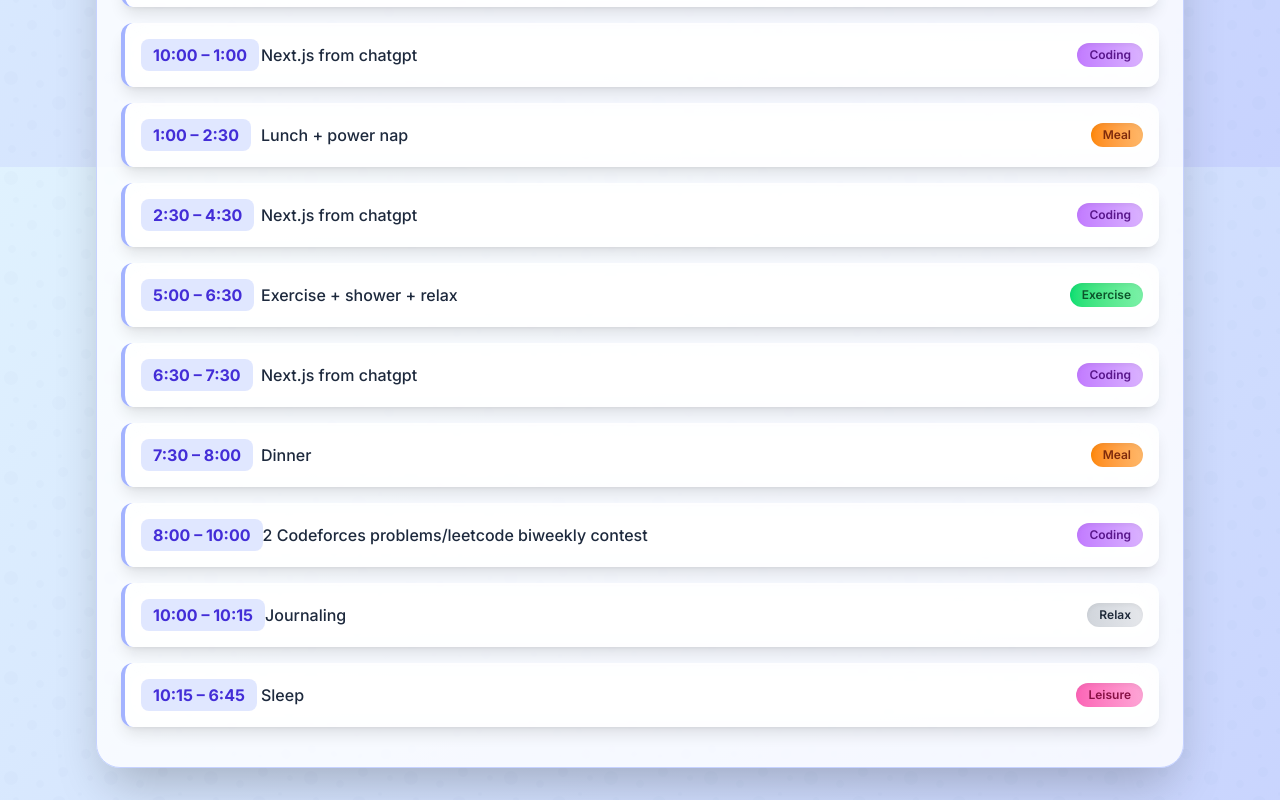
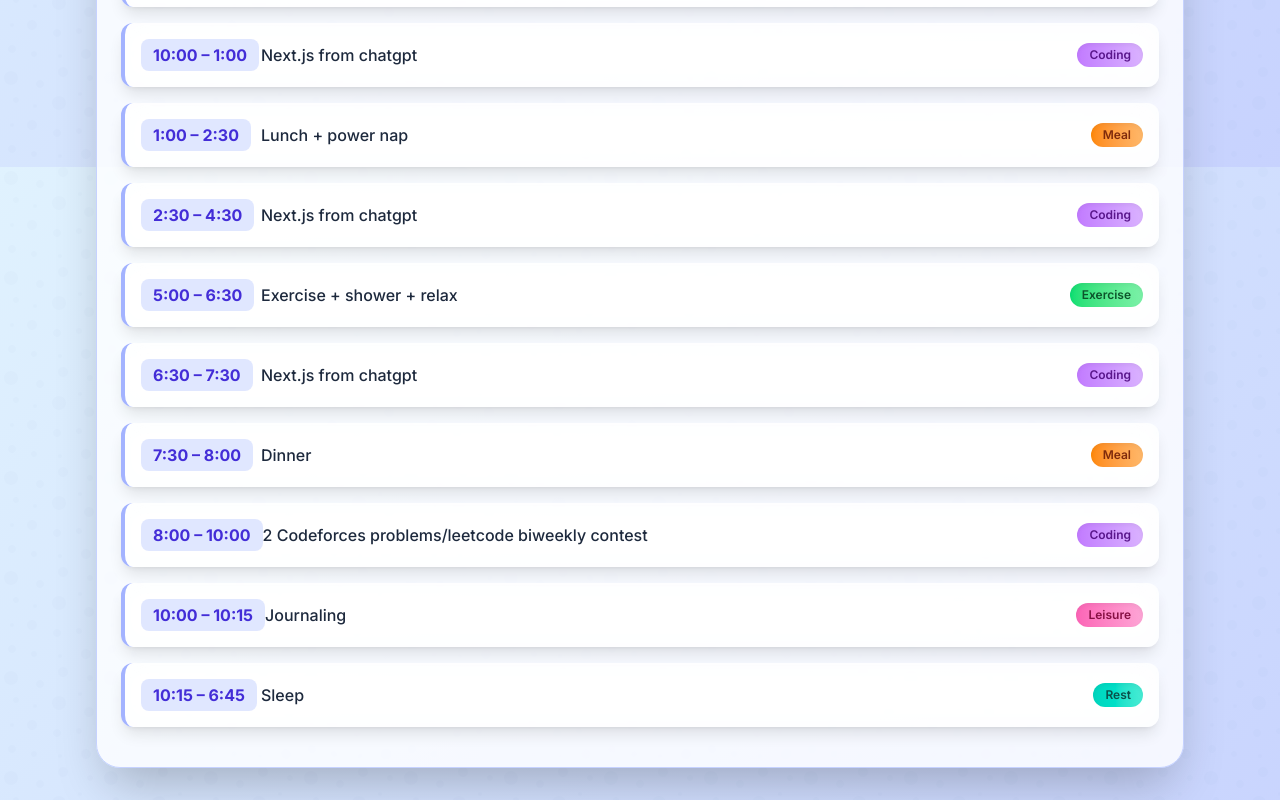
Before and after one commit to Mdk7866-gif/journaling, a Next.js app: page /saturday in a window 1280 px wide. Shown: the part 633-1433 px from the top of the page. Built offline with nearby package versions, Linux system fonts and the light colour scheme.

Commit message:
slight more changes

```diff
--- a/src/app/saturday/page.tsx
+++ b/src/app/saturday/page.tsx
@@ -13,8 +13,8 @@ export default function Saturday() {
     { time: '6:30 – 7:30', description: 'Next.js from chatgpt', category: 'Coding' },
     { time: '7:30 – 8:00', description: 'Dinner', category: 'Meal' },
     { time: '8:00 – 10:00', description: '2 Codeforces problems/leetcode biweekly contest', category: 'Coding' },
-    { time: '10:00 – 10:15', description: 'Journaling', category: 'Relax' },
-    { time: '10:15 – 6:45', description: 'Sleep', category: 'Leisure' },
+    { time: '10:00 – 10:15', description: 'Journaling', category: 'Leisure' },
+    { time: '10:15 – 6:45', description: 'Sleep', category: 'Rest' },
   ];
 
   return (
--- a/src/app/sunday/page.tsx
+++ b/src/app/sunday/page.tsx
@@ -12,6 +12,7 @@ export default function Sunday() {
     { time: '6:30 – 7:30', description: 'Hakirat project work', category: 'Coding' },
     { time: '7:30 – 8:30', description: 'Dinner', category: 'Meal' },
     { time: '8:30 – 9:30', description: 'Hakirat project work', category: 'Coding' },
+    { time: '9:30 – 10:00', description: 'Journaling + relax', category: 'Leisure' },
     { time: '10:00 – 6:45', description: 'Sleep', category: 'Rest' },
   ];
 
```
